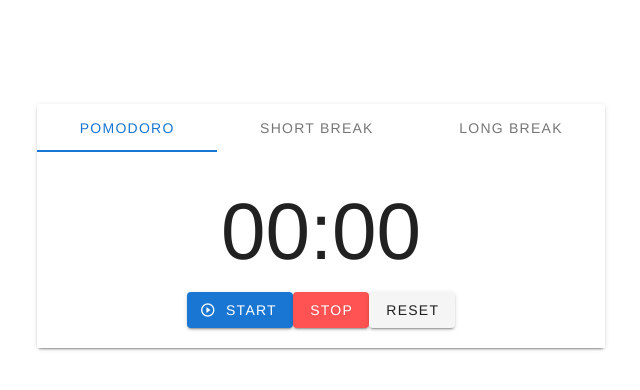
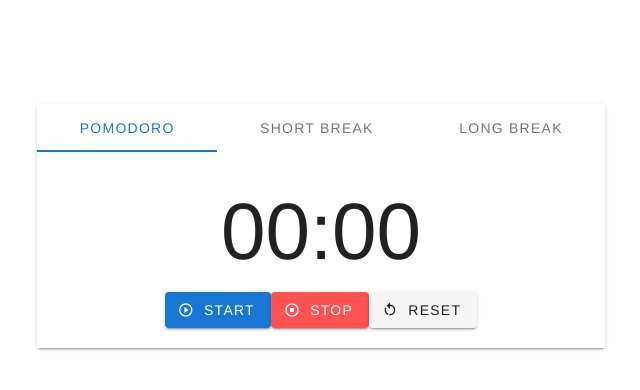
Before and after one commit to braden-w/Vue-Pomodoro-Clock, a Vue app: page / in a window 1280 px wide. Shown: the top 390 px of the page, without its empty margins (319-959 px from the left). Built offline with nearby package versions, Linux system fonts and the light colour scheme.

Commit message:
Added two more icons

```diff
--- a/src/components/Pomodoro.vue
+++ b/src/components/Pomodoro.vue
@@ -11,8 +11,14 @@
             <v-btn color="primary"
               ><v-icon left small>mdi-play-circle-outline</v-icon>Start</v-btn
             >
-            <v-btn color="error">Stop</v-btn>
-            <v-btn>Reset</v-btn>
+            <v-btn color="error">
+              <v-icon left small>mdi-stop-circle-outline</v-icon>
+              Stop</v-btn
+            >
+            <v-btn>
+              <v-icon left small>mdi-restart</v-icon>
+              Reset</v-btn
+            >
           </v-card>
         </v-tab-item>
       </v-tabs-items>
```
